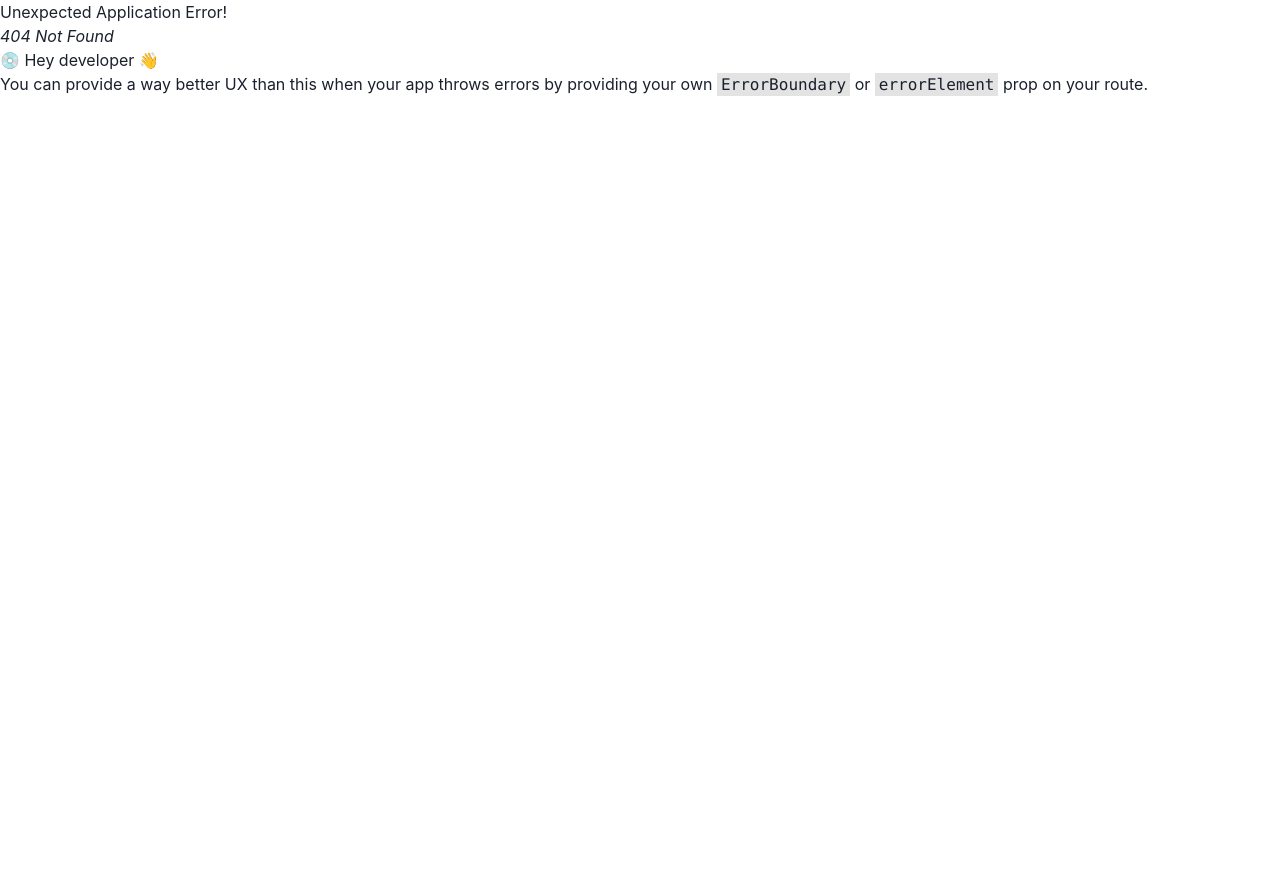
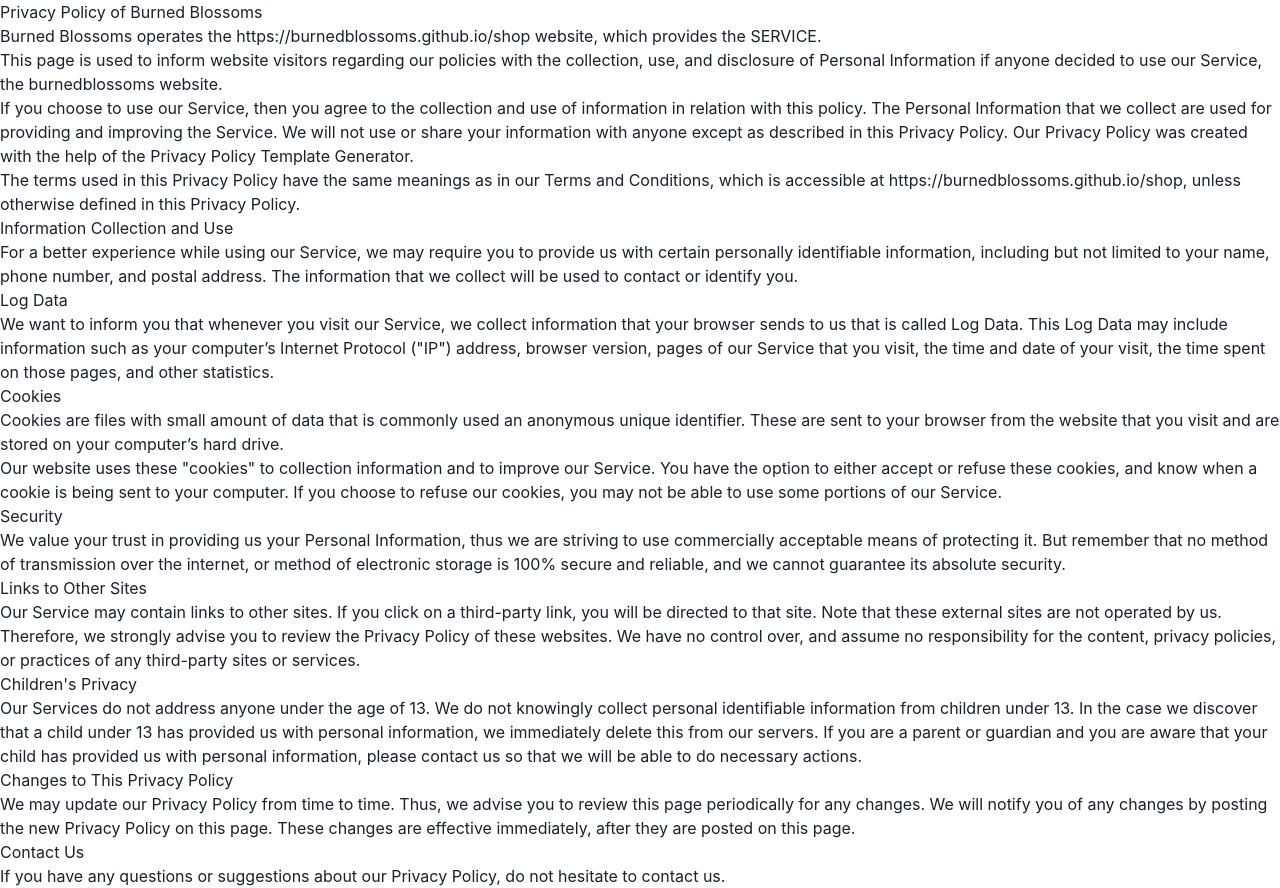
Before and after one commit to burnedblossoms/shop, a React (Create React App) app: page /privacy in a window 1280 px wide. Before the commit this address had no page. Before the commit the page ends 800 px from the top, so only its background shows below. Built offline with nearby package versions, Linux system fonts and the light colour scheme.

Commit message:
add privacy policy

```diff
--- /dev/null
+++ b/src/PrivacyPolicy.tsx
@@ -0,0 +1,125 @@
+import React from 'react'
+
+export default function PrivacyPolicy() {
+  return (
+    <React.Fragment>
+      <h1>Privacy Policy of Burned Blossoms</h1>
+
+      <p>
+        Burned Blossoms operates the https://burnedblossoms.github.io/shop
+        website, which provides the SERVICE.
+      </p>
+
+      <p>
+        This page is used to inform website visitors regarding our policies with
+        the collection, use, and disclosure of Personal Information if anyone
+        decided to use our Service, the burnedblossoms website.
+      </p>
+
+      <p>
+        If you choose to use our Service, then you agree to the collection and
+        use of information in relation with this policy. The Personal
+        Information that we collect are used for providing and improving the
+        Service. We will not use or share your information with anyone except as
+        described in this Privacy Policy. Our Privacy Policy was created with
+        the help of the{' '}
+        <a href='https://www.privacypolicytemplate.net/'>
+          Privacy Policy Template Generator
+        </a>
+        .
+      </p>
+
+      <p>
+        The terms used in this Privacy Policy have the same meanings as in our
+        Terms and Conditions, which is accessible at
+        https://burnedblossoms.github.io/shop, unless otherwise defined in this
+        Privacy Policy.
+      </p>
+
+      <h2>Information Collection and Use</h2>
+
+      <p>
+        For a better experience while using our Service, we may require you to
+        provide us with certain personally identifiable information, including
+        but not limited to your name, phone number, and postal address. The
+        information that we collect will be used to contact or identify you.
+      </p>
+
+      <h2>Log Data</h2>
+
+      <p>
+        We want to inform you that whenever you visit our Service, we collect
+        information that your browser sends to us that is called Log Data. This
+        Log Data may include information such as your computer’s Internet
+        Protocol ("IP") address, browser version, pages of our Service that you
+        visit, the time and date of your visit, the time spent on those pages,
+        and other statistics.
+      </p>
+
+      <h2>Cookies</h2>
+
+      <p>
+        Cookies are files with small amount of data that is commonly used an
+        anonymous unique identifier. These are sent to your browser from the
+        website that you visit and are stored on your computer’s hard drive.
+      </p>
+
+      <p>
+        Our website uses these "cookies" to collection information and to
+        improve our Service. You have the option to either accept or refuse
+        these cookies, and know when a cookie is being sent to your computer. If
+        you choose to refuse our cookies, you may not be able to use some
+        portions of our Service.
+      </p>
+
+      <h2>Security</h2>
+
+      <p>
+        We value your trust in providing us your Personal Information, thus we
+        are striving to use commercially acceptable means of protecting it. But
+        remember that no method of transmission over the internet, or method of
+        electronic storage is 100% secure and reliable, and we cannot guarantee
+        its absolute security.
+      </p>
+
+      <h2>Links to Other Sites</h2>
+
+      <p>
+        Our Service may contain links to other sites. If you click on a
+        third-party link, you will be directed to that site. Note that these
+        external sites are not operated by us. Therefore, we strongly advise you
+        to review the Privacy Policy of these websites. We have no control over,
+        and assume no responsibility for the content, privacy policies, or
+        practices of any third-party sites or services.
+      </p>
+
+      <p>Children's Privacy</p>
+
+      <p>
+        Our Services do not address anyone under the age of 13. We do not
+        knowingly collect personal identifiable information from children under
+        13. In the case we discover that a child under 13 has provided us with
+        personal information, we immediately delete this from our servers. If
+        you are a parent or guardian and you are aware that your child has
+        provided us with personal information, please contact us so that we will
+        be able to do necessary actions.
+      </p>
+
+      <h2>Changes to This Privacy Policy</h2>
+
+      <p>
+        We may update our Privacy Policy from time to time. Thus, we advise you
+        to review this page periodically for any changes. We will notify you of
+        any changes by posting the new Privacy Policy on this page. These
+        changes are effective immediately, after they are posted on this page.
+      </p>
+
+      <h2>Contact Us</h2>
+
+      <p>
+        If you have any questions or suggestions about our Privacy Policy, do
+        not hesitate to contact us.
+      </p>
+    </React.Fragment>
+  )
+}
```
Also changed, not shown: src/index.tsx (+7 -2 lines).
